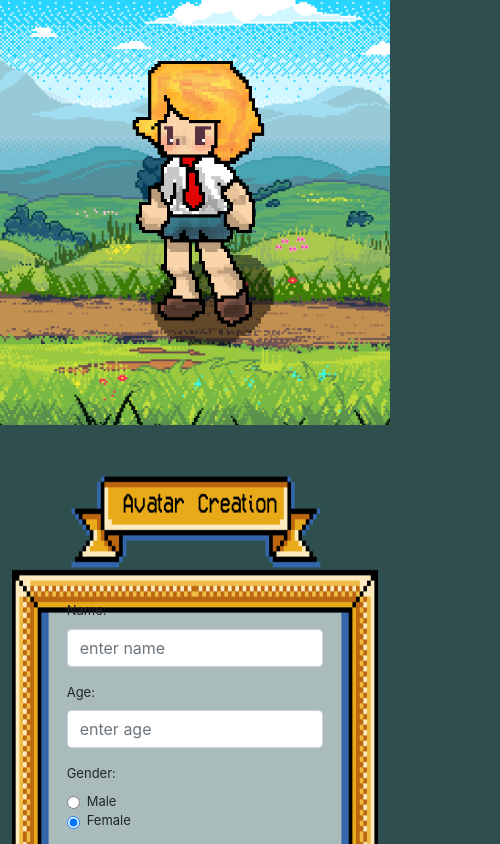
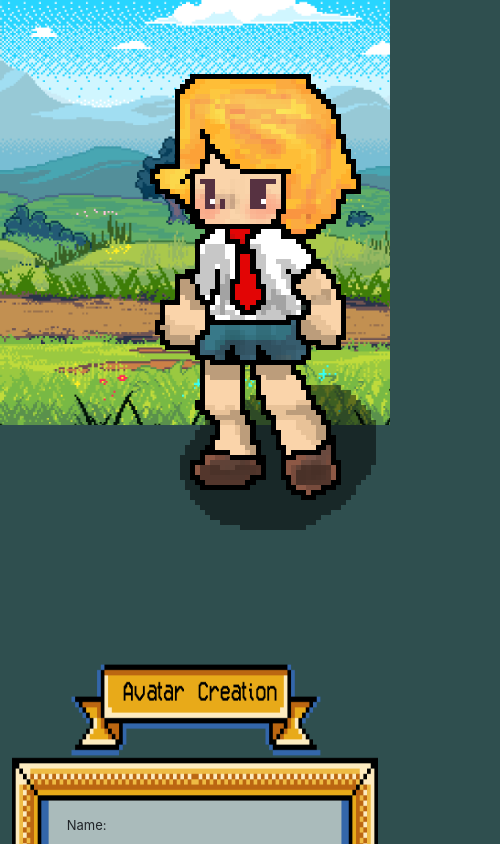
Before and after one commit to omnifarter/website-fe, a React (Create React App) app: page / in a window 390 px wide. Shown: the top 844 px of the page, 500 px wide, since content can reach past the window. Built offline with nearby package versions, Linux system fonts and the light colour scheme.

Commit message:
Fit to actual phone sizes, and fixed laptop side window look

```diff
--- a/src/components/routes/HomePage.css
+++ b/src/components/routes/HomePage.css
@@ -35,7 +35,7 @@ input{
     background-repeat:no-repeat;
 
 } */
-.form-container{
+/* .form-container{
     display:flex;
     flex-direction: column;
     height:100%;
@@ -43,7 +43,7 @@ input{
     min-height:800px;
     min-width:300px;
     padding-top:75%;
-}
+} */
 .form-group{
     margin-left: 15%;
     margin-right: 15%;
@@ -109,7 +109,7 @@ input{
     }
 }
 /*large*/
-@media screen and (max-width: 1200px) {
+@media screen and (max-width: 1374px) {
 
     .homepage{
         width:100%;
@@ -121,10 +121,10 @@ input{
         width:100%;
         height:100%;
         display:grid;
-        grid-template-columns: 40% 60%;
+        grid-template-columns: 50% 50%;
     }
     .img-position{
-        margin-top: 70%;
+        margin-top:30%;
         position: relative;
         right:0;
 
@@ -141,14 +141,64 @@ input{
         background-image:url(/static/AvartarCreationFrameBlank.png);
         background-size:100%;
         background-repeat:no-repeat;
-        margin-right: 10px;
+        margin-right: 5%;
+        margin-left: 5%;
+        margin-top:-5%;
     }
     .form-container{
         display:flex;
         flex-direction: column;
         max-width: 1200px;
         position: relative;
-        padding: 45% 8% 8% 8%;
+        padding: 45% 2% 0% 2%;
+    }
+    .form-group{
+        display:flex;
+        flex-direction: column;
+    }
+  }
+  @media screen and (max-width: 1115px) {
+
+    .homepage{
+        width:100%;
+        height:100%;
+        background-image:url(/static/AvatarCreationBackground1980by1080Grass.png);
+        background-size: cover;
+    }
+    .persona{
+        width:100%;
+        height:100%;
+        display:grid;
+        grid-template-columns: 50% 50%;
+    }
+    .img-position{
+        margin-top:30%;
+        position: relative;
+        right:0;
+
+    }
+    .background-img{
+        grid-row-start: 1;
+        grid-column-start: 1;
+        grid-column-end: 2;
+    }
+    .form{
+        grid-row-start:1;
+        grid-column-start: 2;
+        grid-column-end: 3;
+        background-image:url(/static/AvartarCreationFrameBlank.png);
+        background-size:100% 750px;
+        background-repeat:no-repeat;
+        margin-right: 5%;
+        margin-left: 5%;
+        margin-top:-5%;
+    }
+    .form-container{
+        display:flex;
+        flex-direction: column;
+        max-width: 1200px;
+        position: relative;
+        padding: 50% 2% 0% 2%;
     }
     .form-group{
         display:flex;
@@ -156,50 +206,8 @@ input{
     }
   }
 
-  /*medium*/
-  @media screen and (max-width: 992px) {
-    .homepage{
-        width:100%;
-        height:100%;
-        background-image:url(/static/AvatarCreationBackground1980by1080Grass.png);
-        background-repeat: repeat-y;
-    }
-    .persona{
-        width:100%;
-        height:100%;
-        display:grid;
-    }
-    .img-position{
-        margin-top: 10%;
-        position: relative;
-        right:0;
-        width:80%
-
-    }
-    .form{
-        grid-column-start: 1;
-        grid-column-end: 3;
-        background-image:url(/static/AvartarCreationFrameBlank.png);
-        background-size:100%;
-        background-repeat:no-repeat;
-
-    }
-    .form-container{
-
-        display:flex;
-        flex-direction: column;
-        position: relative;
-        margin-left: 10%;
-        margin-right: 10%;
-        /* padding: 45% 10% 10% 10%;         */
-    }
-    .form-group{
-        display:flex;
-        flex-direction: column;
-    }
-  }
 /*small*/
-@media screen and (max-width: 768px) {
+@media screen and (max-width: 886px) {
     .homepage{
         background-image:url(/static/AvatarCreationBackground1980by1080Grass.png);
         background-repeat: repeat-y;
@@ -249,7 +257,7 @@ input{
     }
 }
 /*xtra small*/
-@media screen and (max-width: 576px) {
+@media screen and (max-width: 539px) {
     .homepage{
         background-image:url(/static/AvatarCreationBackground1980by1080Grass.png);
         background-repeat: no-repeat;
@@ -296,6 +304,58 @@ input{
         margin-left: 0%;
         margin-right: 0%;
         width:100%;
-        padding: 25vh 0% 0% 0%;
+        padding: 65% 0% 0% 0%;
     }
 }
+
+/*xtra small*/
+@media screen and (max-width: 374px) {
+    .homepage{
+        background-image:url(/static/AvatarCreationBackground1980by1080Grass.png);
+        background-repeat: no-repeat;
+        background-size: 200%;
+        background-color: darkslategrey;
+    }
+
+    .persona{
+        width:100%;
+        height:100%;
+        display:grid;
+    }
+    .img-position{
+        position: relative;
+        margin-top: 10%;
+        margin-left:0%;
+    }
+    .background-img{
+        grid-row-start: 1;
+        grid-row-end: 3;
+        grid-column-start: 1;
+        grid-column-end: 3;
+
+    }
+    .form{
+        grid-row-start:4;
+        grid-row-end:7;
+        grid-column-start: 1;
+        grid-column-end: 3;
+
+
+        background-image:url(/static/AvartarCreationFrameBlank.png);
+        background-size:100% 800px;
+        background-repeat:no-repeat;
+        margin-top:10%;
+        margin-left: 3%;
+        margin-right: 3%;
+
+    }
+    .form-container{
+        display:flex;
+        flex-direction: column;
+        position: relative;
+        margin-left: 0%;
+        margin-right: 0%;
+        width:100%;
+        padding: 80% 0% 0% 0%;
+    }
+}
```
